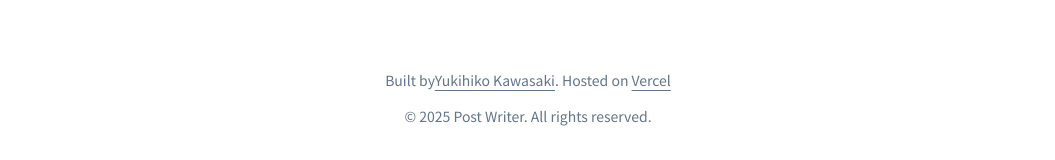
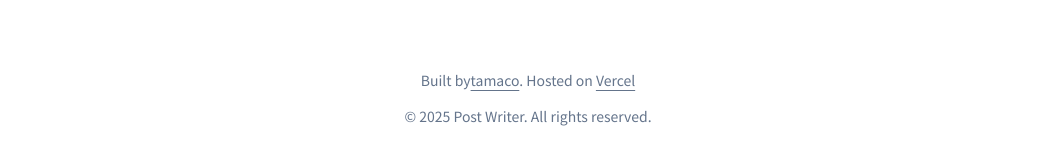
Before and after one commit to tamaco489/lexicon, a Next.js app: page / in a window 1280 px wide. Shown: the part 1707-1867 px from the top of the page, without its empty margins (112-1167 px from the left). Built offline with nearby package versions, Linux system fonts and the light colour scheme.

Commit message:
fix: auther

```diff
--- a/app/layout.tsx
+++ b/app/layout.tsx
@@ -12,8 +12,8 @@
   description: siteConfig.description,
   keywords: ["Next.js", "React", "Tailwind CSS", "Shadcn UI"],
   authors: [{
-    name: "Yukihiko Kawasaki",
-    url: "https://x.com/yukihiko_kawasaki"
+    name: "tamaco",
+    url: "https://x.com/tamaco"
   }],
   icons: {
     icon: "/favicon.ico",
--- a/components/siteFooter.tsx
+++ b/components/siteFooter.tsx
@@ -7,12 +7,12 @@
         <p className="text-center text-sm text-muted-foreground">
           Built by
           <Link
-            href="https://x.com/yukihiko_kawasaki"
+            href="https://x.com/tamaco"
             className="underline underline-offset-4"
             target="_blank"
             rel="noopener noreferrer"
           >
-            Yukihiko Kawasaki
+            tamaco
           </Link>
 
           <span className="text-muted-foreground">
```
